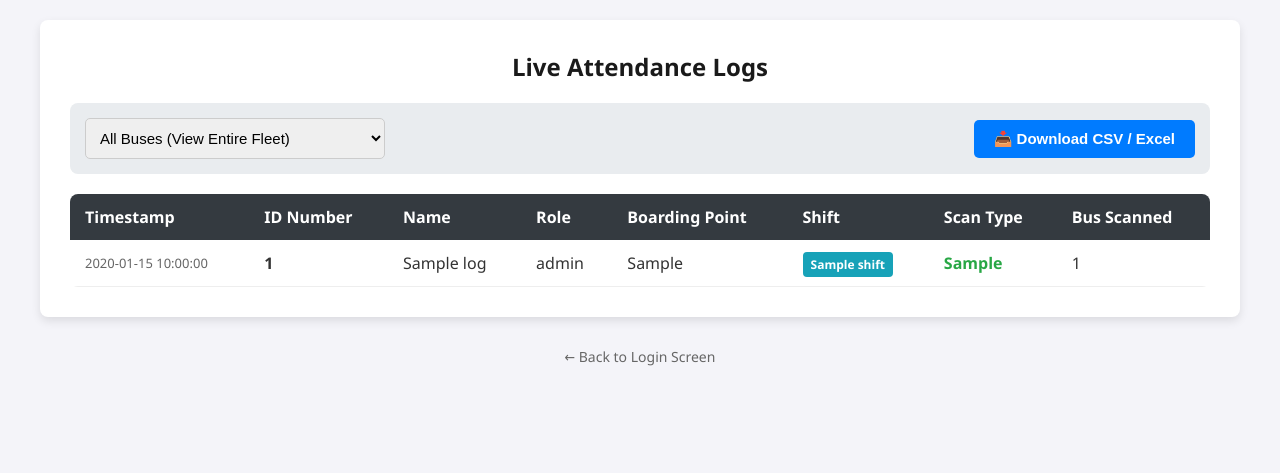
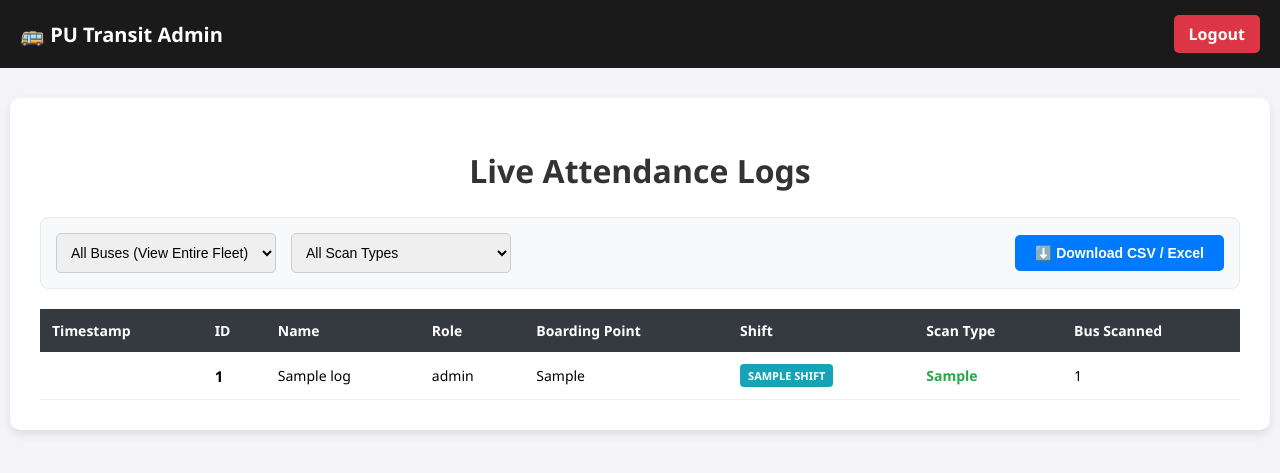
Before and after one commit to Kashyap42576/transit-app, a Flask app: template templates/admin_dashboard.html in a window 1280 px wide. Shown: the top 473 px of the page. Run offline with Flask 3, Linux system fonts and the light colour scheme; the template is opened without the code that fills it: most values are stand-ins (such as "Sample title", 1, 10 or a date in 2020).

Commit message:
Update admin_dashboard.html

```diff
--- a/templates/admin_dashboard.html
+++ b/templates/admin_dashboard.html
@@ -4,48 +4,69 @@
     <title>Admin Dashboard - PU Transit</title>
     <meta name="viewport" content="width=device-width, initial-scale=1">
     <style>
-        body { font-family: 'Segoe UI', Tahoma, Geneva, Verdana, sans-serif; background-color: #f4f4f9; margin: 0; padding: 20px; color: #333; }
-        .container { max-width: 1200px; margin: 0 auto; }
-        .card { background: white; padding: 30px; border-radius: 8px; box-shadow: 0 4px 10px rgba(0,0,0,0.1); margin-bottom: 30px; }
-        h2 { text-align: center; margin-top: 0; color: #1a1a1a; margin-bottom: 20px; }
+        body { font-family: 'Segoe UI', Tahoma, Geneva, Verdana, sans-serif; background-color: #f4f4f9; margin: 0; padding: 0; }
+        .header { background: #1a1a1a; padding: 15px 20px; color: white; display: flex; justify-content: space-between; align-items: center; }
+        .header h2 { margin: 0; font-size: 20px; }
+        .logout-btn { color: white; text-decoration: none; font-weight: bold; background: #dc3545; padding: 8px 15px; border-radius: 5px; }
 
-        .controls { display: flex; justify-content: space-between; align-items: center; background: #e9ecef; padding: 15px; border-radius: 8px; margin-bottom: 20px; }
-        .btn-download { background: #007bff; color: white; border: none; padding: 10px 20px; border-radius: 5px; font-weight: bold; cursor: pointer; text-decoration: none; font-size: 15px; }
-        .btn-download:hover { background: #0056b3; }
+        .container { max-width: 1200px; margin: 30px auto; background: white; padding: 30px; border-radius: 10px; box-shadow: 0 4px 10px rgba(0,0,0,0.1); }
+        h1 { text-align: center; color: #333; margin-bottom: 25px; }
 
-        .table-responsive { overflow-x: auto; }
-        table { width: 100%; border-collapse: collapse; text-align: left; background: white; border-radius: 8px; overflow: hidden; }
-        th { background-color: #343a40; color: white; padding: 12px 15px; white-space: nowrap; }
-        td { padding: 12px 15px; border-bottom: 1px solid #eee; }
-        tr:hover { background-color: #f8f9fa; }
+        .controls { background: #f8f9fa; padding: 15px; border-radius: 8px; display: flex; justify-content: space-between; align-items: center; margin-bottom: 20px; border: 1px solid #e9ecef; }
+        .filters { display: flex; gap: 15px; }
+        select { padding: 10px; border-radius: 5px; border: 1px solid #ccc; font-size: 14px; outline: none; min-width: 220px; cursor: pointer; }
 
-        .logout-link { display: block; text-align: center; margin-top: 30px; color: #666; text-decoration: none; font-size: 14px; }
-        .logout-link:hover { color: #333; }
+        .download-btn { background: #007bff; color: white; border: none; padding: 10px 20px; border-radius: 5px; cursor: pointer; font-weight: bold; font-size: 14px; }
+        .download-btn:hover { background: #0056b3; }
+
+        table { width: 100%; border-collapse: collapse; font-size: 14px; }
+        th { background: #343a40; color: white; padding: 12px; text-align: left; }
+        td { padding: 12px; border-bottom: 1px solid #eee; vertical-align: middle; }
+        tr:hover { background-color: #f1f1f1; }
+
+        /* Styling exactly like your screenshot */
+        .id-bold { font-weight: bold; font-size: 15px; }
+        .date-stack { color: #666; font-size: 12px; display: block; }
+        .time-stack { color: #888; font-size: 12px; display: block; }
+        .scan-type { color: #28a745; font-weight: bold; }
+        .shift-badge { background: #17a2b8; color: white; padding: 4px 8px; border-radius: 4px; font-size: 11px; font-weight: bold; text-transform: uppercase; text-align: center; display: inline-block;}
     </style>
 </head>
 <body>
+
+    <div class="header">
+        <h2>🚌 PU Transit Admin</h2>
+        <a href="/logout" class="logout-btn">Logout</a>
+    </div>
+
     <div class="container">
-
-        <div class="card">
-            <h2>Live Attendance Logs</h2>
+        <h1>Live Attendance Logs</h1>
 
         <div class="controls">
-                <select id="busFilter" onchange="filterTable()" style="padding: 10px; border-radius: 5px; border: 1px solid #ccc; width: 300px; font-size: 15px;">
-                    <option value="All">All Buses (View Entire Fleet)</option>
+            <div class="filters">
+                <select id="busFilter" onchange="filterTable()">
+                    <option value="all">All Buses (View Entire Fleet)</option>
                     {% for bus in unique_buses %}
                         <option value="{{ bus }}">{{ bus }}</option>
                     {% endfor %}
                 </select>
 
-                <button class="btn-download" onclick="downloadCSV()">📥 Download CSV / Excel</button>
+                <select id="scanFilter" onchange="filterTable()">
+                    <option value="all">All Scan Types</option>
+                    {% for scan in unique_scan_types %}
+                        <option value="{{ scan }}">{{ scan }}</option>
+                    {% endfor %}
+                </select>
             </div>
 
-            <div class="table-responsive">
+            <button class="download-btn" onclick="downloadCSV()">⬇️ Download CSV / Excel</button>
+        </div>
+
         <table id="attendanceTable">
             <thead>
                 <tr>
                     <th>Timestamp</th>
-                            <th>ID Number</th>
+                    <th>ID</th>
                     <th>Name</th>
                     <th>Role</th>
                     <th>Boarding Point</th>
@@ -56,85 +77,70 @@
             </thead>
             <tbody>
                 {% for log in logs %}
-                        <tr class="log-row" data-bus="{{ log.get('Bus_Number', '') }}">
-                            <td style="color: #666; font-size: 13px;">{{ log.get('Timestamp', 'N/A') }}</td>
-                            <td><strong>{{ log.get('ID', 'N/A') }}</strong></td>
-                            <td>{{ log.get('Name', 'N/A') }}</td>
-                            <td>{{ log.get('Role', 'N/A') }}</td>
-                            <td>{{ log.get('Boarding_Point', 'N/A') }}</td>
-                            <td><span style="background: #17a2b8; color: white; padding: 4px 8px; border-radius: 4px; font-size: 12px; font-weight: bold;">{{ log.get('Shift', 'N/A') }}</span></td>
-                            <td><strong style="color: #28a745;">{{ log.get('Scan_Type', 'N/A') }}</strong></td>
-                            <td>{{ log.get('Bus_Number', 'N/A') }}</td>
-                        </tr>
-                        {% else %}
-                        <tr>
-                            <td colspan="8" style="padding: 30px; text-align: center; color: #888; font-style: italic;">
-                                No attendance records found yet.
+                <tr class="log-row">
+                    <td>
+                        <span class="date-stack">{{ log.Timestamp.split(' ')[0] if log.Timestamp else '' }}</span>
+                        <span class="time-stack">{{ log.Timestamp.split(' ')[1] if log.Timestamp and ' ' in log.Timestamp else '' }}</span>
                     </td>
+                    <td class="id-bold">{{ log.ID }}</td>
+                    <td>{{ log.Name }}</td>
+                    <td>{{ log.Role }}</td>
+                    <td>{{ log.Boarding_Point }}</td>
+                    <td><span class="shift-badge">{{ log.Shift }}</span></td>
+                    <td class="scan-type scan-col">{{ log.Scan_Type }}</td>
+                    <td class="bus-col">{{ log.Bus_Number }}</td>
                 </tr>
                 {% endfor %}
             </tbody>
         </table>
     </div>
-        </div>
-
-        <a href="/logout" class="logout-link">← Back to Login Screen</a>
-    </div>
 
     <script>
-        // 1. FILTER TABLE BY BUS
+        // Dual-Filter Logic
         function filterTable() {
-            let selectedBus = document.getElementById("busFilter").value;
-            let rows = document.getElementsByClassName("log-row");
+            let busFilterValue = document.getElementById("busFilter").value.toLowerCase();
+            let scanFilterValue = document.getElementById("scanFilter").value.toLowerCase();
+            let rows = document.querySelectorAll(".log-row");
+
+            rows.forEach(row => {
+                let busText = row.querySelector(".bus-col").innerText.toLowerCase();
+                let scanText = row.querySelector(".scan-col").innerText.toLowerCase();
+
+                let busMatches = (busFilterValue === "all" || busText.includes(busFilterValue));
+                let scanMatches = (scanFilterValue === "all" || scanText === scanFilterValue);
+
+                if (busMatches && scanMatches) {
+                    row.style.display = "";
+                } else {
+                    row.style.display = "none";
+                }
+            });
+        }
+
+        // CSV Downloader (Only downloads the rows that are currently visible)
+        function downloadCSV() {
+            let csv = [];
+            let rows = document.querySelectorAll("table tr");
 
             for (let i = 0; i < rows.length; i++) {
-                let rowBus = rows[i].getAttribute("data-bus");
+                let row = [], cols = rows[i].querySelectorAll("td, th");
 
-                if (selectedBus === "All" || rowBus === selectedBus) {
-                    rows[i].style.display = "";
-                } else {
-                    rows[i].style.display = "none";
+                // Skip hidden rows
+                if(rows[i].style.display === "none") continue;
+
+                for (let j = 0; j < cols.length; j++) {
+                    let data = cols[j].innerText.replace(/(\r\n|\n|\r)/gm, " ").trim();
+                    row.push('"' + data + '"');
                 }
-            }
+                csv.push(row.join(","));
             }
 
-        // 2. EXPORT VISIBLE ROWS TO CSV / EXCEL
-        function downloadCSV() {
-            let selectedBus = document.getElementById("busFilter").value;
-            // Create a smart filename based on the bus selected
-            let filename = (selectedBus === "All" ? "All_Fleet" : selectedBus.replace(/\s+/g, '_')) + "_Attendance_Log.csv";
-            let csv = [];
-
-            // Get Table Headers
-            let headers = [];
-            let headerNodes = document.querySelectorAll("#attendanceTable thead th");
-            for (let i = 0; i < headerNodes.length; i++) {
-                headers.push('"' + headerNodes[i].innerText.replace(/"/g, '""') + '"');
-            }
-            csv.push(headers.join(","));
-
-            // Get Table Rows (Only the visible ones!)
-            let rows = document.querySelectorAll("#attendanceTable tbody tr.log-row");
-            for (let i = 0; i < rows.length; i++) {
-                if (rows[i].style.display !== "none") {
-                    let rowData = [];
-                    let cols = rows[i].querySelectorAll("td");
-                    for (let j = 0; j < cols.length; j++) {
-                        rowData.push('"' + cols[j].innerText.replace(/"/g, '""') + '"');
-                    }
-                    csv.push(rowData.join(","));
-                }
-            }
-
-            // Create the downloadable file
-            let csvFile = new Blob([csv.join("\n")], {type: "text/csv"});
-            let downloadLink = document.createElement("a");
-            downloadLink.download = filename;
-            downloadLink.href = window.URL.createObjectURL(csvFile);
-            downloadLink.style.display = "none";
-            document.body.appendChild(downloadLink);
-            downloadLink.click();
-            document.body.removeChild(downloadLink);
+            let csvString = csv.join("\n");
+            let blob = new Blob([csvString], { type: "text/csv" });
+            let link = document.createElement("a");
+            link.href = window.URL.createObjectURL(blob);
+            link.download = "PU_Transit_Logs_" + new Date().toISOString().slice(0,10) + ".csv";
+            link.click();
         }
     </script>
 </body>
```
Lines whose indentation alone changed are shown as unchanged.
